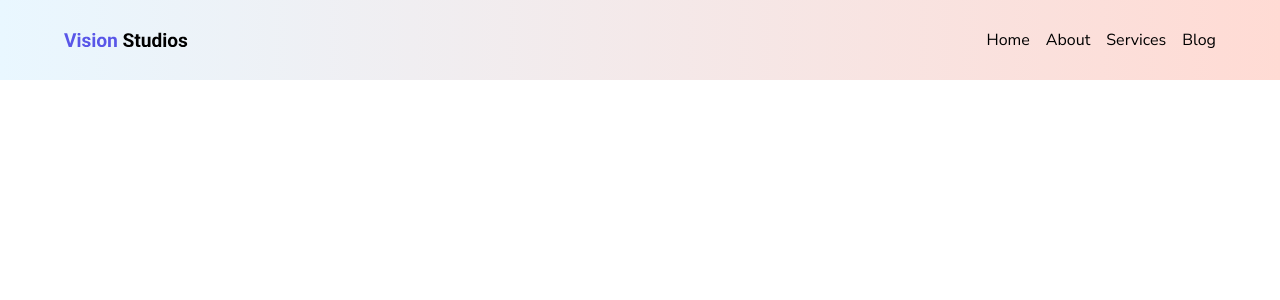
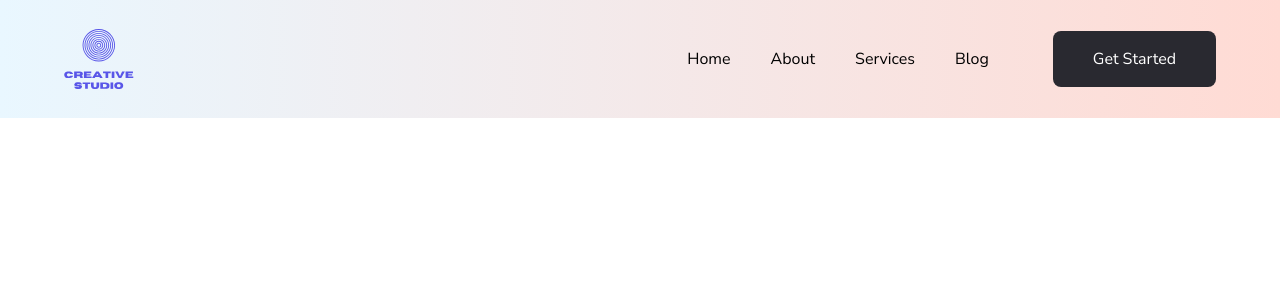
Before and after one commit to status-code-js/marketing-website, a React (Vite) app: page / in a window 1280 px wide. Shown: the top 300 px of the page. Built offline with nearby package versions, Linux system fonts and the light colour scheme.

Commit message:
feat: update Navbar

```diff
--- a/index.html
+++ b/index.html
@@ -2,7 +2,7 @@
 <html lang="en">
   <head>
     <meta charset="UTF-8" />
-    <link rel="icon" type="image/svg+xml" href="/vite.svg" />
+    <link rel="icon" type="image/svg+xml" href="/assets/favicon.svg" />
     <meta name="viewport" content="width=device-width, initial-scale=1.0" />
     <title>Marketing Website</title>
   </head>
--- a/src/App.jsx
+++ b/src/App.jsx
@@ -4,7 +4,7 @@ import Navbar from "./components/Navbar.jsx";
 
 const App = () => {
     return (
-        <div className="bg-gradient-to-r from-cyan to-red w-full overflow-hidden">
+        <div className="bg-gradient-to-r from-cyan to-red">
             <div className={`${styles.paddingX}`}>
                 <div className={`${styles.boxWidth}`}>
                     <Navbar />
--- /dev/null
+++ b/src/components/Button.jsx
@@ -0,0 +1,11 @@
+import React from 'react';
+
+const Button = () => {
+    return (
+        <button className="bg-black py-4 px-10 rounded-lg text-white transition duration-300 ease-in-out transform hover:scale-110">
+            Get Started
+        </button>
+    );
+};
+
+export default Button;
--- a/src/components/Navbar.jsx
+++ b/src/components/Navbar.jsx
@@ -1,23 +1,23 @@
 import React from 'react';
 import { navLinks} from "../data/index.js";
+import Button from "./Button.jsx";
 
 
 
 const Navbar = () => {
     return (
-        <div className="w-full flex py-6 justify-between items-center">
-            <img src="../../public/assets/logo.svg" alt="Logo" className="w-[124px] h-[32px]"/>
-
-            <ul className="list-none sm:flex hidden justify-end items-center flex-1 gap-x-4">
-                {navLinks.map((link, index) => (
-                    <li
-                    key={link.id}>
-                        <a href={`#${link.id}`}>
-                            {link.title}
-                        </a>
-                    </li>
-                ))}
-            </ul>
+        <div className="flex justify-between items-center py-6">
+                <img src="/assets/logo.svg" alt="Logo" className="w-[70px] h-[70px]" />
+            <div className="flex items-center gap-x-16">
+                <ul className="flex gap-x-10">
+                    {navLinks.map((link, index) => (
+                        <li key={link.id}>
+                            <a href={`#${link.id}`}>{link.title}</a>
+                        </li>
+                    ))}
+                </ul>
+                <Button />
+            </div>
 
         </div>
     );
--- a/src/index.css
+++ b/src/index.css
@@ -4,6 +4,6 @@
 @tailwind components;
 @tailwind utilities;
 
-:root {
+* {
     font-family: 'Nunito Sans', sans-serif;
 }
--- a/src/style.js
+++ b/src/style.js
@@ -1,5 +1,5 @@
 const styles = {
-    boxWidth: "xl:max-w-[1280px] w-full",
+    boxWidth: "xl:max-w-[1280px] m-0 m-auto",
     paddingX: "sm:px-16 px-6",
 }
 
--- a/tailwind.config.js
+++ b/tailwind.config.js
@@ -7,7 +7,9 @@ export default {
       colors: {
         cyan: "#E9F7FF",
         red: "#FFDBD4",
-        yellow: "#FFF3CA"
+        yellow: "#FFF3CA",
+        black: "#292930",
+        white: "#FFFFFF"
       }
     },
   },
```
Also changed, not shown: public/assets/favicon.svg (added), public/assets/logo.svg.
